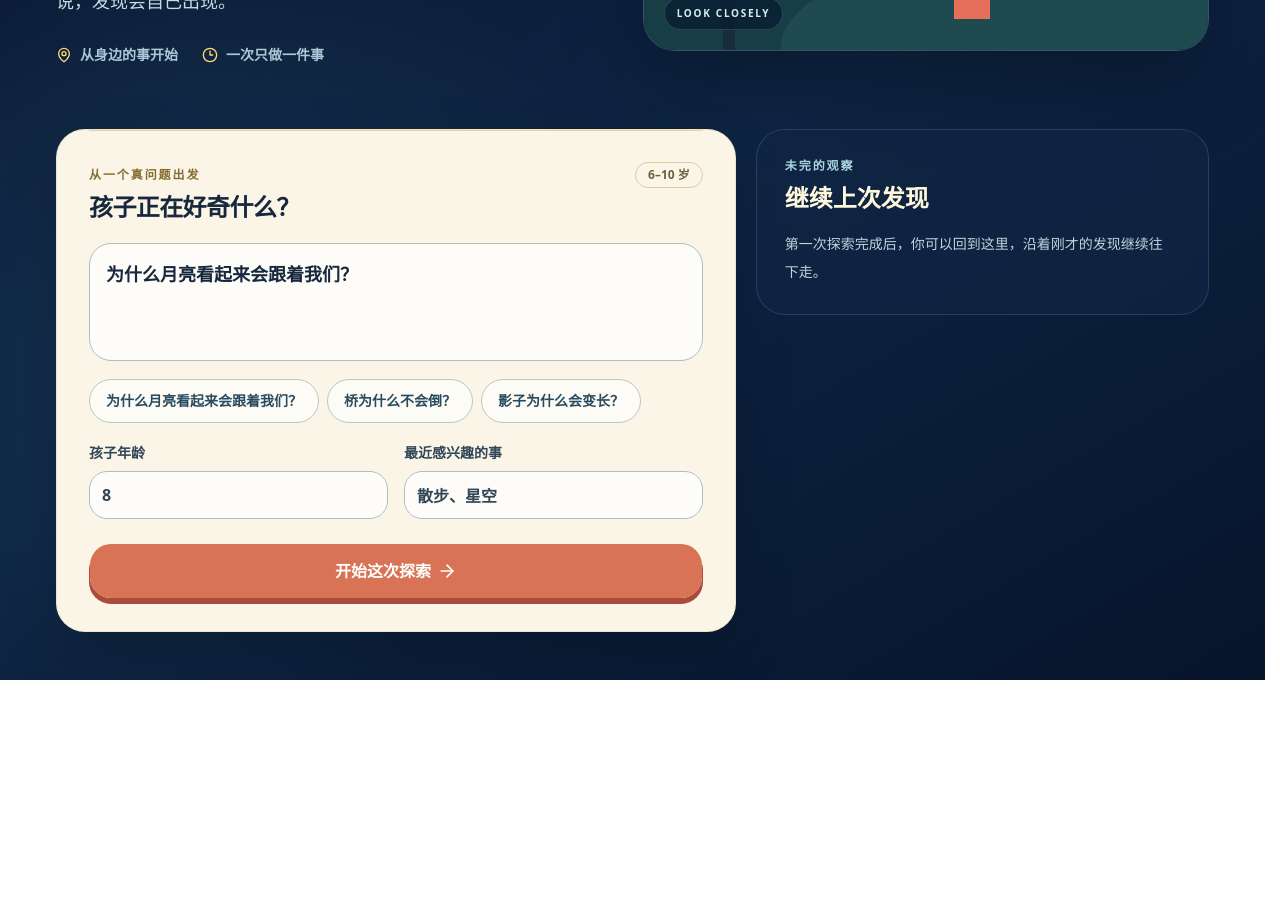
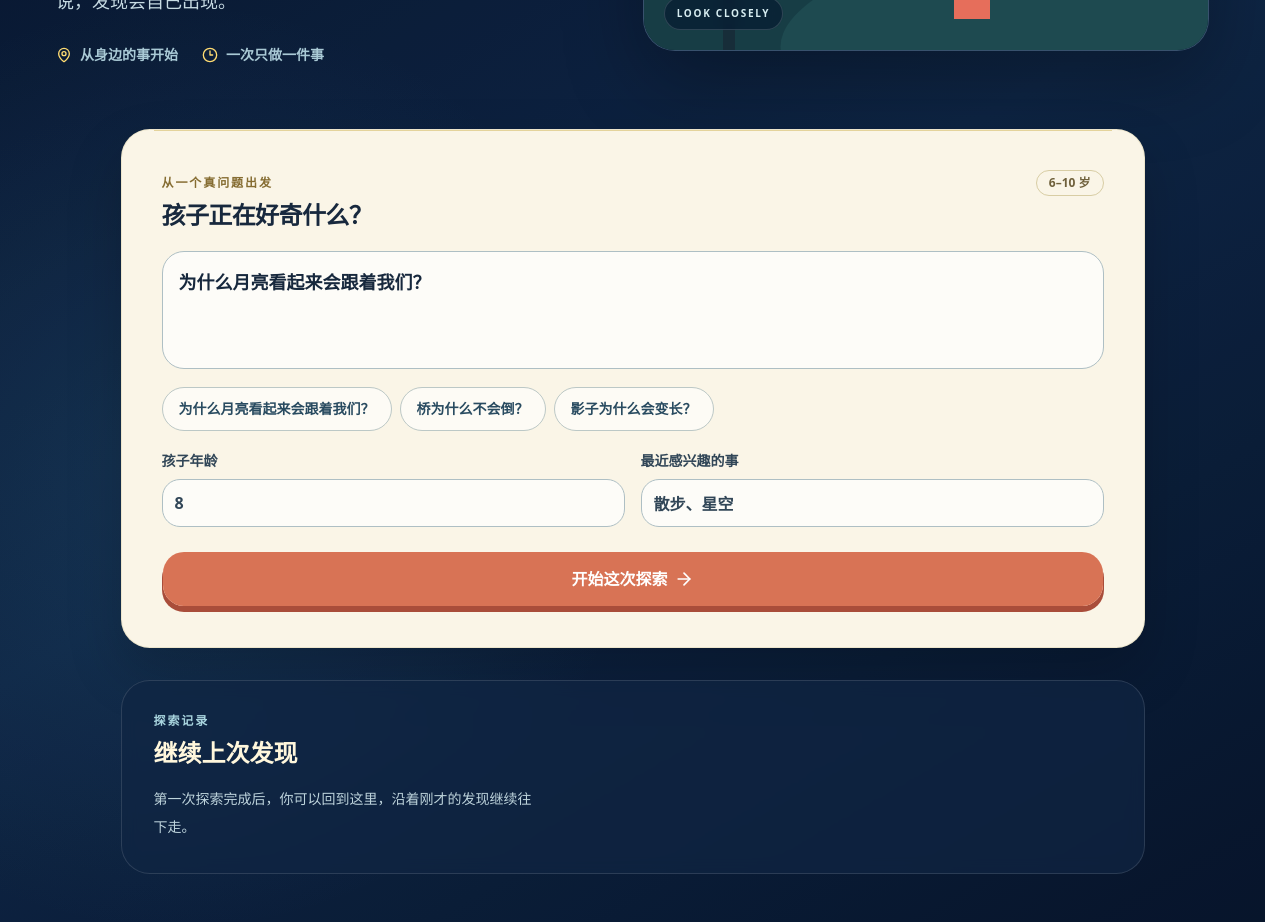
Before and after one commit to lize-agent-engineering/curiosity-world, a Next.js app: page / in a window 1280 px wide. Shown: the part 500-1422 px from the top of the page. Before the commit the page ends 1180 px from the top, so only its background shows below. Built offline with nearby package versions, Linux system fonts and the light colour scheme; a web font is replaced by a local one.

Commit message:
feat(curiosity): stack summarized history below creation form

```diff
--- a/app/page.tsx
+++ b/app/page.tsx
@@ -7,6 +7,7 @@ import { z } from 'zod';
 import {
   CuriosityHomeView,
   type CuriosityGenerationStatus,
+  type CuriosityHomeRecentItem,
   type CuriosityHomeValues,
 } from '@/components/curiosity/home-view';
 import {
@@ -22,7 +23,6 @@ import {
 } from '@/lib/curiosity/agent-contracts';
 import { curiosityPipelineArtifactSchema } from '@/lib/curiosity/agent-pipeline';
 import type { CuriosityPipelineStage } from '@/lib/curiosity/agent-pipeline';
-import type { CuriosityExperienceRecord } from '@/lib/curiosity/repository';
 import {
   CURIOSITY_GENERATION_POLL_INTERVAL_MS,
   CURIOSITY_GENERATION_TIMEOUT_MS,
@@ -40,13 +40,33 @@ export default function HomePage() {
   const abortRef = useRef<AbortController | null>(null);
   const [values, setValues] = useState(initialValues);
   const [status, setStatus] = useState<CuriosityGenerationStatus | null>(null);
-  const [recent, setRecent] = useState<CuriosityExperienceRecord[]>([]);
+  const [recent, setRecent] = useState<CuriosityHomeRecentItem[]>([]);
   const [error, setError] = useState<string | null>(null);
 
   useEffect(() => {
-    getCuriosityRepository()
+    const repository = getCuriosityRepository();
+    repository
       .listExperiences()
-      .then(setRecent)
+      .then((experiences) =>
+        Promise.all(
+          experiences.map(async (experience) => {
+            const aggregate = await repository.getExperience(experience.id);
+            const activeVersion =
+              aggregate?.versions.find(
+                (version) => version.id === aggregate.experience.activeVersionId,
+              ) ?? null;
+            if (!activeVersion) return null;
+            return {
+              id: experience.id,
+              question: experience.question,
+              summary: activeVersion.spec.presentation.completion,
+              age: experience.age,
+              updatedAt: experience.updatedAt,
+            };
+          }),
+        ),
+      )
+      .then((items) => setRecent(items.filter((item) => item !== null)))
       .catch((cause) => setError(cause instanceof Error ? cause.message : String(cause)));
     return () => abortRef.current?.abort();
   }, []);
--- a/components/curiosity/home-view.tsx
+++ b/components/curiosity/home-view.tsx
@@ -24,10 +24,18 @@ export interface CuriosityGenerationStatus {
   artifacts?: CuriosityPipelineArtifact[];
 }
 
+export interface CuriosityHomeRecentItem {
+  id: string;
+  question: string;
+  summary: string;
+  age: number;
+  updatedAt: string;
+}
+
 interface CuriosityHomeViewProps {
   values: CuriosityHomeValues;
   status: CuriosityGenerationStatus | null;
-  recent: Array<{ id: string; question: string; age: number; updatedAt: string }>;
+  recent: CuriosityHomeRecentItem[];
   error: string | null;
   onChange: <K extends keyof CuriosityHomeValues>(field: K, value: CuriosityHomeValues[K]) => void;
   onSubmit: (event: FormEvent<HTMLFormElement>) => void;
@@ -46,7 +54,7 @@ export function CuriosityHomeView({
   onOpenExperience,
 }: CuriosityHomeViewProps) {
   return (
-    <main className="min-h-dvh overflow-hidden bg-[#08152d] text-[#f8f4e8]">
+    <main className="min-h-dvh overflow-x-hidden bg-[#08152d] text-[#f8f4e8]">
       <div className="relative isolate mx-auto min-h-dvh max-w-[1440px] px-5 pb-12 pt-5 sm:px-9 sm:pt-7 lg:px-14">
         <div
           aria-hidden="true"
@@ -143,10 +151,11 @@ export function CuriosityHomeView({
           </figure>
         </section>
 
-        <section className="grid items-start gap-5 lg:grid-cols-[1.2fr_.8fr]">
+        <section className="mx-auto max-w-5xl space-y-8">
           <form
+            data-home-creation="centered"
             onSubmit={onSubmit}
-            className="relative overflow-hidden rounded-[1.8rem] border border-[#d8cda4]/40 bg-[#faf5e7] p-5 text-[#17283d] shadow-[0_24px_55px_rgba(0,0,0,.18)] sm:p-8"
+            className="relative mx-auto w-full overflow-hidden rounded-[1.8rem] border border-[#d8cda4]/40 bg-[#faf5e7] p-5 text-[#17283d] shadow-[0_24px_55px_rgba(0,0,0,.18)] sm:p-8 lg:p-10"
           >
             <div
               aria-hidden="true"
@@ -230,8 +239,11 @@ export function CuriosityHomeView({
             </Button>
           </form>
 
-          <aside className="rounded-[1.8rem] border border-white/12 bg-[#102543]/70 p-5 backdrop-blur-sm sm:p-7">
-            <p className="text-xs font-bold tracking-[.16em] text-[#a9d5df]">未完的观察</p>
+          <aside
+            data-home-history="stacked"
+            className="rounded-[1.8rem] border border-white/12 bg-[#102543]/70 p-5 backdrop-blur-sm sm:p-7 lg:p-8"
+          >
+            <p className="text-xs font-bold tracking-[.16em] text-[#a9d5df]">探索记录</p>
             <h2 className="mt-2 text-2xl font-black text-[#fff7dc]">继续上次发现</h2>
             {recent.length === 0 ? (
               <p className="mt-4 max-w-sm text-sm leading-7 text-[#bed4dc]">
@@ -244,12 +256,23 @@ export function CuriosityHomeView({
                     type="button"
                     key={item.id}
                     onClick={() => onOpenExperience(item.id)}
-                    className="w-full rounded-2xl border border-white/10 bg-white/[.06] p-4 text-left transition hover:border-[#ffe08a]/45 hover:bg-white/[.1] focus-visible:outline-2 focus-visible:outline-offset-2 focus-visible:outline-[#ffe08a]"
+                    className="group flex min-h-28 w-full items-center justify-between gap-5 rounded-2xl border border-white/10 bg-white/[.06] p-5 text-left transition hover:border-[#ffe08a]/45 hover:bg-white/[.1] focus-visible:outline-2 focus-visible:outline-offset-2 focus-visible:outline-[#ffe08a] sm:p-6"
                   >
-                    <span className="block font-bold text-[#fff8e7]">{item.question}</span>
-                    <span className="mt-2 block text-xs text-[#a9c9d5]">
-                      {item.age} 岁 · {new Date(item.updatedAt).toLocaleDateString('zh-CN')}
+                    <span className="min-w-0">
+                      <span className="block text-lg font-black leading-7 text-[#fff8e7] sm:text-xl">
+                        {item.summary}
+                      </span>
+                      <span className="mt-2 block text-sm text-[#bdd2da]">
+                        原问题：{item.question}
+                      </span>
+                      <span className="mt-2 block text-xs text-[#89afbf]">
+                        {item.age} 岁 · {new Date(item.updatedAt).toLocaleDateString('zh-CN')}
+                      </span>
                     </span>
+                    <ArrowRight
+                      className="size-5 shrink-0 text-[#ffe08a] transition-transform group-hover:translate-x-1"
+                      aria-hidden="true"
+                    />
                   </button>
                 ))}
               </div>
```
Also changed, not shown: 1 other file (tests, documents, lock files or other folders).
